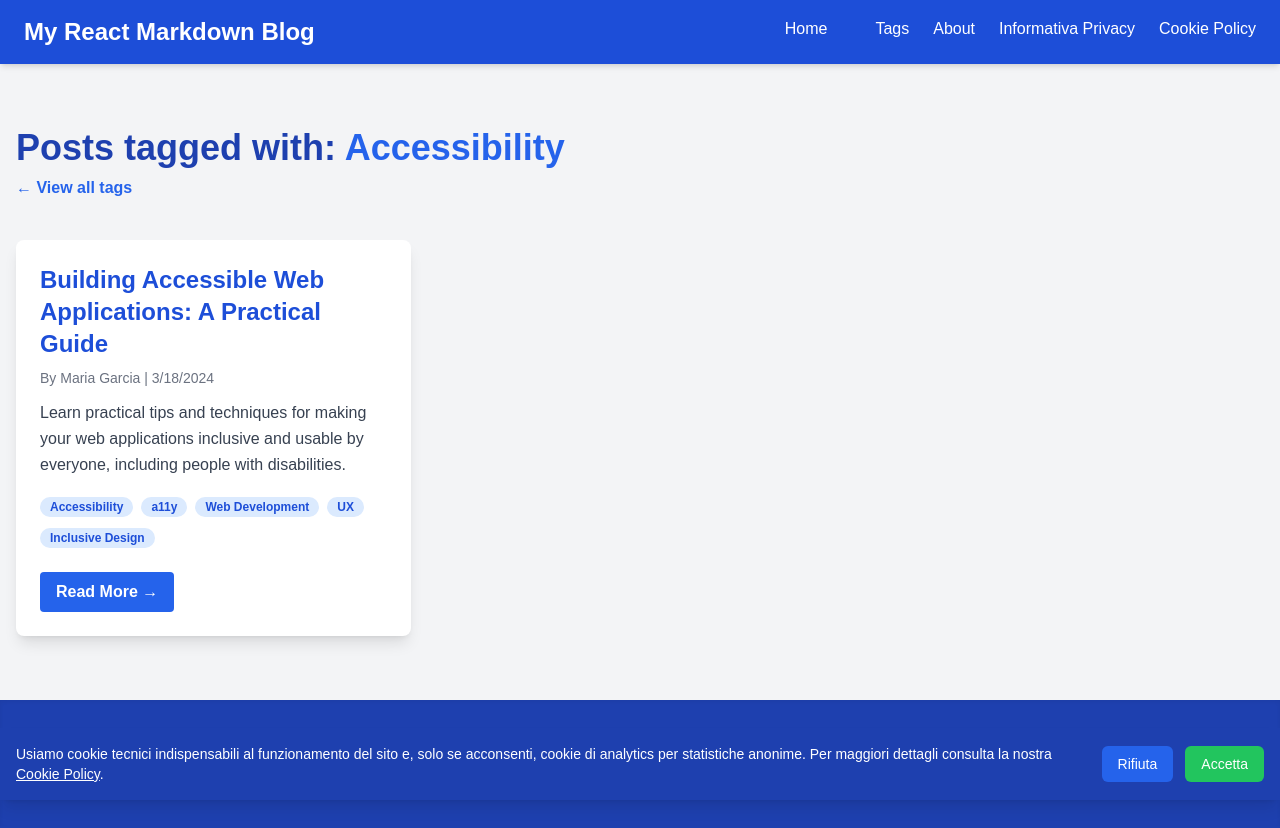
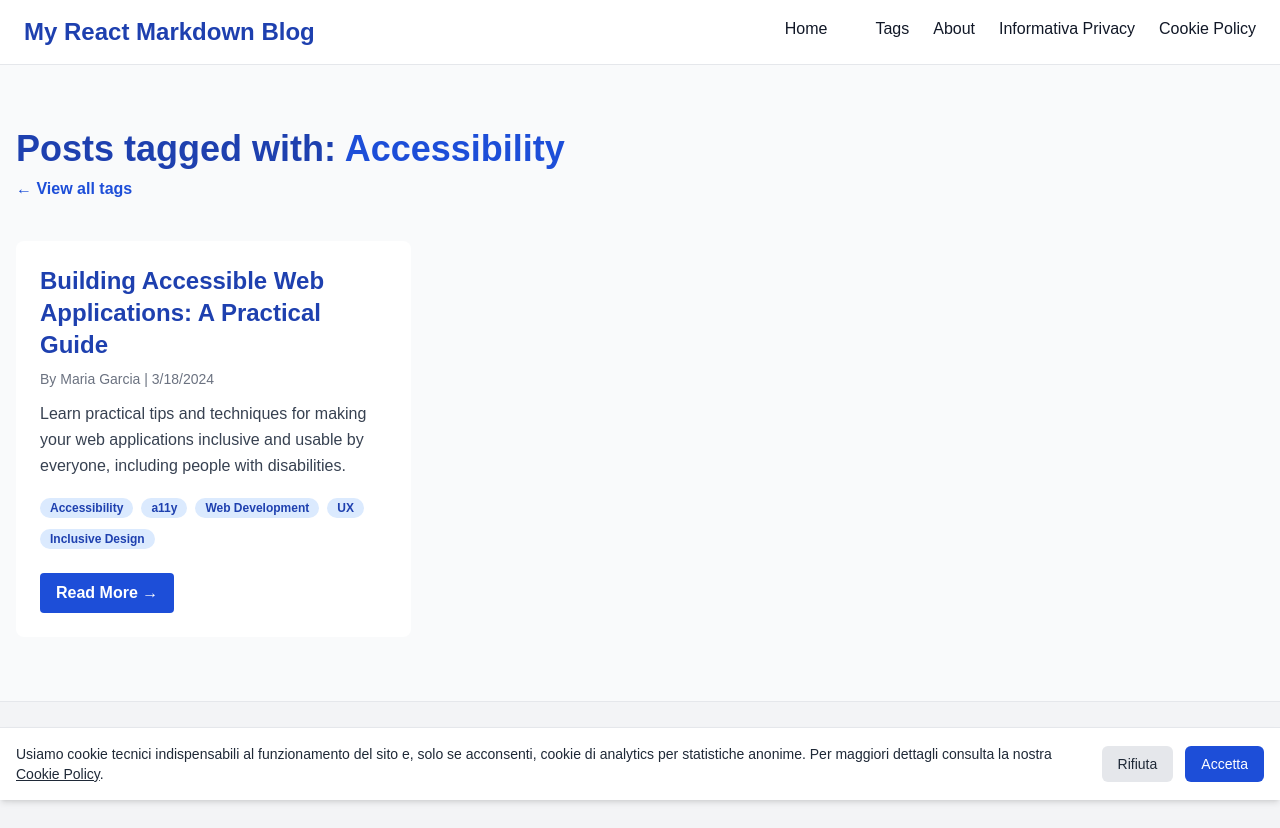
Before and after one commit to menteora/react-next-blog, a Next.js app: page /react-next-blog/tags/accessibility in a window 1280 px wide. Built offline with nearby package versions, Linux system fonts and the light colour scheme.

Commit message:
Restyle layout with minimal tailwind design

```diff
--- a/app/layout.tsx
+++ b/app/layout.tsx
@@ -21,12 +21,12 @@ export default function RootLayout({
 }>) {
   return (
     <html lang="en">
-      <body className="antialiased">
+      <body className="antialiased bg-white text-gray-900">
         <SiteConfigProvider>
           <CookieConsentProvider>
             <div className="flex flex-col min-h-screen">
               <Navbar />
-              <main className="flex-grow bg-gray-100 py-8">
+              <main className="flex-grow bg-gray-50 py-8">
                 <AnalyticsRouteChangeTracker />
                 <GoogleAnalyticsLoader />
                 {children}
--- a/app/page/[slug]/page.tsx
+++ b/app/page/[slug]/page.tsx
@@ -39,7 +39,7 @@ const GenericPage = async ({ params }: PageProps) => {
 
     return (
       <div className="container mx-auto px-4 py-8 max-w-4xl">
-        <article className="bg-white rounded-lg shadow-xl p-6 md:p-10">
+        <article className="bg-white border rounded-lg p-6 md:p-10">
           <header className="mb-8 border-b pb-6 border-gray-200">
             <h1 className="text-4xl md:text-5xl font-extrabold text-primary-800">{pageData.title}</h1>
           </header>
@@ -53,7 +53,7 @@ const GenericPage = async ({ params }: PageProps) => {
           <footer className="mt-12 pt-6 border-t border-gray-200">
             <Link
               href="/"
-              className="text-primary-600 hover:text-primary-800 hover:underline font-semibold transition-colors"
+              className="text-primary-700 hover:text-primary-800 hover:underline font-semibold transition-colors"
             >
               &larr; Back to Home
             </Link>
@@ -70,7 +70,7 @@ const GenericPage = async ({ params }: PageProps) => {
         <p className="text-lg text-gray-700 mb-6">{`Could not load page content. ${message}`}</p>
         <Link
           href="/"
-          className="bg-primary-600 text-white font-semibold px-6 py-3 rounded hover:bg-primary-700 transition-colors duration-300"
+          className="bg-primary-700 text-white font-semibold px-6 py-3 rounded hover:bg-primary-800 transition-colors duration-300"
         >
           Back to Home
         </Link>
--- a/app/tags/[tagName]/page.tsx
+++ b/app/tags/[tagName]/page.tsx
@@ -84,11 +84,11 @@ const PostsByTagPage = async ({ params }: PageProps) => {
     <div className="container mx-auto px-4 py-8">
       <header className="mb-10">
         <h1 className="text-4xl font-bold text-primary-800 mb-2">
-          Posts tagged with: <span className="text-primary-600">{displayTag || 'Unknown Tag'}</span>
+          Posts tagged with: <span className="text-primary-700">{displayTag || 'Unknown Tag'}</span>
         </h1>
         <Link
           href="/tags"
-          className="text-primary-600 hover:text-primary-800 hover:underline font-semibold transition-colors"
+          className="text-primary-700 hover:text-primary-800 hover:underline font-semibold transition-colors"
         >
           &larr; View all tags
         </Link>
@@ -106,7 +106,7 @@ const PostsByTagPage = async ({ params }: PageProps) => {
           <p className="text-gray-500 mt-2">Try browsing other tags or viewing all posts. Ensure the post manifest is configured if you expect posts here.</p>
           <Link
             href="/"
-            className="mt-6 inline-block bg-primary-600 text-white font-semibold px-6 py-3 rounded hover:bg-primary-700 transition-colors duration-300"
+            className="mt-6 inline-block bg-primary-700 text-white font-semibold px-6 py-3 rounded hover:bg-primary-800 transition-colors"
           >
             View All Posts
           </Link>
--- a/app/tags/page.tsx
+++ b/app/tags/page.tsx
@@ -57,7 +57,7 @@ const TagsPage: React.FC = () => {
   if (isLoading) {
     return (
       <div className="flex justify-center items-center min-h-[calc(100vh-200px)]">
-        <div className="animate-spin rounded-full h-16 w-16 border-t-4 border-b-4 border-primary-600"></div>
+        <div className="animate-spin rounded-full h-16 w-16 border-t-4 border-b-4 border-primary-700"></div>
         <p className="ml-4 text-lg text-gray-700">Loading tags...</p>
       </div>
     );
@@ -85,7 +85,7 @@ const TagsPage: React.FC = () => {
             <Link
               key={tag}
               href={`/tags/${slugify(tag)}`}
-              className="bg-primary-600 text-white text-lg font-semibold px-6 py-3 rounded-lg shadow hover:bg-primary-700 transition-all duration-300 ease-in-out transform hover:scale-105 focus:outline-none focus:ring-2 focus:ring-primary-500 focus:ring-offset-2"
+              className="bg-primary-700 text-white text-lg font-semibold px-6 py-3 rounded hover:bg-primary-800 transition-colors"
               aria-label={`View posts tagged with ${tag}`}
             >
               {tag}
--- a/components/CookieConsentBanner.tsx
+++ b/components/CookieConsentBanner.tsx
@@ -13,7 +13,7 @@ const CookieConsentBanner: React.FC = () => {
 
   return (
     <div
-      className="fixed bottom-0 left-0 right-0 bg-primary-800 text-white p-4 shadow-lg z-[100]"
+      className="fixed bottom-0 left-0 right-0 bg-white text-gray-800 p-4 shadow-md border-t border-gray-200 z-[100]"
       role="dialog"
       aria-live="polite"
       aria-label="Consenso cookie"
@@ -22,21 +22,21 @@ const CookieConsentBanner: React.FC = () => {
         <p className="text-sm mb-3 sm:mb-0 sm:mr-4">
           Usiamo cookie tecnici indispensabili al funzionamento del sito e, solo se acconsenti, cookie di analytics per statistiche anonime.
           Per maggiori dettagli consulta la nostra{' '}
-          <Link href="/page/cookie-policy" className="underline hover:text-primary-200">
+          <Link href="/page/cookie-policy" className="underline hover:text-primary-600">
             Cookie Policy
           </Link>.
         </p>
         <div className="flex space-x-3">
           <button
             onClick={declineConsent}
-            className="px-4 py-2 text-sm font-medium rounded-md bg-primary-600 hover:bg-primary-500 focus:outline-none focus:ring-2 focus:ring-offset-2 focus:ring-offset-primary-800 focus:ring-white"
+            className="px-4 py-2 text-sm font-medium rounded-md bg-gray-200 hover:bg-gray-300 focus:outline-none focus:ring-2 focus:ring-offset-2 focus:ring-primary-500"
             aria-label="Rifiuta cookie"
           >
             Rifiuta
           </button>
           <button
             onClick={giveConsent}
-            className="px-4 py-2 text-sm font-medium rounded-md bg-green-500 hover:bg-green-600 text-white focus:outline-none focus:ring-2 focus:ring-offset-2 focus:ring-offset-primary-800 focus:ring-green-300"
+            className="px-4 py-2 text-sm font-medium rounded-md bg-primary-700 hover:bg-primary-800 text-white focus:outline-none focus:ring-2 focus:ring-offset-2 focus:ring-primary-500"
             aria-label="Accetta cookie"
           >
             Accetta
--- a/components/Footer.tsx
+++ b/components/Footer.tsx
@@ -7,20 +7,20 @@ const Footer: React.FC = () => {
   const { openBanner } = useCookieConsent();
 
   return (
-    <footer className="bg-primary-800 text-primary-100 text-center p-6 shadow-inner">
+    <footer className="bg-gray-100 text-gray-600 text-center p-6 border-t">
       <p>&copy; {new Date().getFullYear()} React Markdown Blog. All rights reserved.</p>
       <p className="text-sm mt-1">
         Powered by React, Tailwind CSS, and your Markdown!{' '}
-        <Link href="/page/privacy-policy" className="underline hover:text-primary-300">
+        <Link href="/page/privacy-policy" className="underline hover:text-primary-600">
           Informativa Privacy
         </Link>{' | '}
-        <Link href="/page/cookie-policy" className="underline hover:text-primary-300 ml-1">
+        <Link href="/page/cookie-policy" className="underline hover:text-primary-600 ml-1">
           Cookie Policy
         </Link>
       </p>
       <button
         onClick={openBanner}
-        className="mt-2 underline text-sm hover:text-primary-300 focus:outline-none"
+        className="mt-2 underline text-sm hover:text-primary-600 focus:outline-none"
         aria-label="Gestisci preferenze cookie"
       >
         Gestisci preferenze cookie
--- a/components/MarkdownRenderer.tsx
+++ b/components/MarkdownRenderer.tsx
@@ -13,7 +13,7 @@ const MarkdownRenderer: React.FC<MarkdownRendererProps> = ({ content }) => {
     h2: ({ ...props }) => <h2 className="text-3xl font-semibold my-5 border-b pb-2 border-gray-200" {...props} />,
     h3: ({ ...props }) => <h3 className="text-2xl font-semibold my-4" {...props} />,
     p: ({ ...props }) => <p className="my-4 leading-relaxed" {...props} />,
-    a: ({ ...props }) => <a className="text-primary-600 hover:text-primary-800 underline" {...props} />,
+    a: ({ ...props }) => <a className="text-primary-700 hover:text-primary-800 underline" {...props} />,
     ul: ({ ...props }) => <ul className="list-disc pl-8 my-4 space-y-1" {...props} />,
     ol: ({ ...props }) => <ol className="list-decimal pl-8 my-4 space-y-1" {...props} />,
     li: ({ ...props }) => <li className="my-1" {...props} />,
--- a/components/Navbar.tsx
+++ b/components/Navbar.tsx
@@ -21,13 +21,13 @@ const Navbar: React.FC = () => {
 
   const getNavLinkClass = (path: string) =>
     pathname === path
-      ? "text-primary-200 border-b-2 border-primary-200 pb-1"
-      : "hover:text-primary-200 transition-colors pb-1 border-b-2 border-transparent hover:border-primary-300";
+      ? "text-primary-800 border-b-2 border-primary-800 pb-1"
+      : "hover:text-primary-600 transition-colors pb-1 border-b-2 border-transparent hover:border-primary-400";
 
   const getMobileNavLinkClass = (path: string) =>
     pathname === path
-      ? "block py-2 px-3 text-primary-200 bg-primary-600 rounded"
-      : "block py-2 px-3 hover:bg-primary-600 hover:text-primary-100 rounded transition-colors";
+      ? "block py-2 px-3 text-primary-800 bg-primary-100 rounded"
+      : "block py-2 px-3 hover:bg-primary-100 hover:text-primary-800 rounded transition-colors";
 
   const navLinks = [
     { to: "/", text: "Home" },
@@ -40,9 +40,9 @@ const Navbar: React.FC = () => {
   const displayTitle = isConfigLoading ? "Loading..." : (configError ? "Blog" : config.blogTitle);
 
   return (
-    <nav className="bg-primary-700 text-white shadow-md sticky top-0 z-50">
+    <nav className="bg-white border-b border-gray-200 sticky top-0 z-50">
       <div className="container mx-auto px-6 py-4 flex justify-between items-center">
-        <Link href="/" className="text-2xl font-bold hover:text-primary-200 transition-colors" aria-label="Go to homepage">
+        <Link href="/" className="text-2xl font-bold text-primary-800 hover:text-primary-600 transition-colors" aria-label="Go to homepage">
           {displayTitle}
         </Link>
 
@@ -62,7 +62,7 @@ const Navbar: React.FC = () => {
             aria-label="Toggle navigation menu"
             aria-expanded={isMobileMenuOpen}
             aria-controls="mobile-menu"
-            className="p-2 rounded-md text-primary-200 hover:text-white hover:bg-primary-600 focus:outline-none focus:ring-2 focus:ring-inset focus:ring-white"
+            className="p-2 rounded-md text-primary-800 hover:bg-gray-100 focus:outline-none focus:ring-2 focus:ring-inset focus:ring-primary-500"
           >
             {isMobileMenuOpen ? (
               // X icon
@@ -81,7 +81,7 @@ const Navbar: React.FC = () => {
 
       {/* Mobile Menu */}
       {isMobileMenuOpen && (
-        <div id="mobile-menu" className="md:hidden bg-primary-700 border-t border-primary-600">
+        <div id="mobile-menu" className="md:hidden bg-white border-t border-gray-200">
           <div className="px-2 pt-2 pb-3 space-y-1 sm:px-3">
             {navLinks.map(link => (
               <Link
--- a/components/PostCard.tsx
+++ b/components/PostCard.tsx
@@ -19,7 +19,7 @@ const PostCard: React.FC<PostCardProps> = ({ post }) => {
       : post.imageUrl;
 
   return (
-    <article className="bg-white rounded-lg shadow-lg overflow-hidden transition-shadow hover:shadow-xl duration-300 flex flex-col">
+    <article className="bg-white border rounded-lg overflow-hidden hover:shadow-md transition-shadow flex flex-col">
       {post.imageUrl && (
         <Link href={`/post/${post.slug}`} aria-hidden="true" tabIndex={-1}>
           <div className="relative w-full h-48">
@@ -35,7 +35,7 @@ const PostCard: React.FC<PostCardProps> = ({ post }) => {
         </Link>
       )}
       <div className="p-6 flex flex-col flex-grow">
-        <h2 className="text-2xl font-bold text-primary-700 mb-2">
+        <h2 className="text-2xl font-bold text-primary-800 mb-2">
           <Link href={`/post/${post.slug}`} className="hover:underline">
             {post.title}
           </Link>
@@ -49,7 +49,7 @@ const PostCard: React.FC<PostCardProps> = ({ post }) => {
             <Link
               key={tag}
               href={`/tags/${slugify(tag)}`}
-              className="inline-block bg-primary-100 text-primary-700 text-xs font-semibold mr-2 mb-2 px-2.5 py-0.5 rounded-full hover:bg-primary-200 hover:text-primary-800 transition-colors duration-200"
+              className="inline-block bg-primary-100 text-primary-800 text-xs font-semibold mr-2 mb-2 px-2.5 py-0.5 rounded-full hover:bg-primary-200 transition-colors duration-200"
               aria-label={`View posts tagged with ${tag}`}
             >
               {tag}
@@ -59,7 +59,7 @@ const PostCard: React.FC<PostCardProps> = ({ post }) => {
         <div className="mt-auto">
           <Link
             href={`/post/${post.slug}`}
-            className="inline-block bg-primary-600 text-white font-semibold px-4 py-2 rounded hover:bg-primary-700 transition-colors duration-300"
+            className="inline-block bg-primary-700 text-white font-semibold px-4 py-2 rounded hover:bg-primary-800 transition-colors duration-300"
           >
             Read More &rarr;
           </Link>
--- a/tailwind.config.js
+++ b/tailwind.config.js
@@ -7,17 +7,17 @@ module.exports = {
     extend: {
       colors: {
         primary: {
-          50: '#eff6ff',
-          100: '#dbeafe',
-          200: '#bfdbfe',
-          300: '#93c5fd',
-          400: '#60a5fa',
-          500: '#3b82f6',
-          600: '#2563eb',
-          700: '#1d4ed8',
-          800: '#1e40af',
-          900: '#1e3a8a',
-          950: '#172554',
+          50: '#fafafa',
+          100: '#f4f4f5',
+          200: '#e4e4e7',
+          300: '#d4d4d8',
+          400: '#a1a1aa',
+          500: '#71717a',
+          600: '#52525b',
+          700: '#3f3f46',
+          800: '#27272a',
+          900: '#18181b',
+          950: '#09090b',
         },
       },
     },
```
Also changed, not shown: app/page.tsx (+8 -8 lines), app/post/[slug]/page.tsx (+5 -5 lines).
